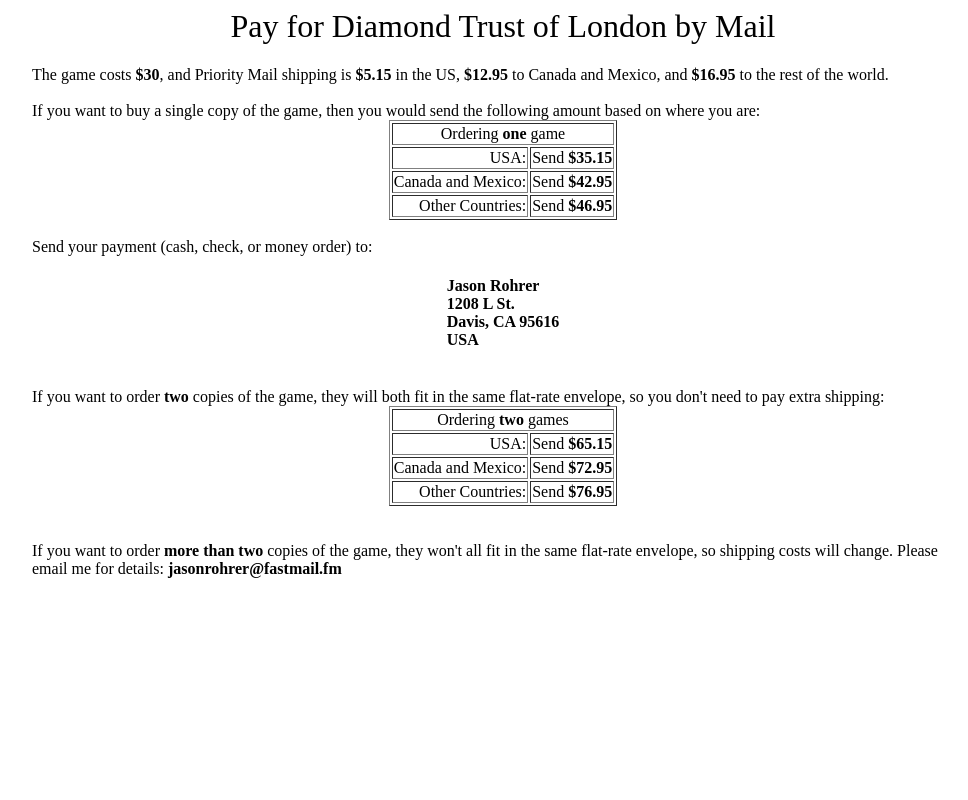
After one commit to jasonrohrer/DiamondTrust, a PHP site: page /mailOrder.php in a window 1280 px wide. The commit adds this page. Shown: the whole page, without its empty margins (137-1105 px from the left). Run offline with PHP 8.4, Linux system fonts and the light colour scheme; a stand-in replaces the project's code that opens the database connection.

Commit message:
Added mail lorder instructions.

```diff
--- /dev/null
+++ b/documentation/html/mailOrder.php
@@ -0,0 +1,86 @@
+<html>
+
+<head>
+<title>Diamond Trust of London</title>
+
+<LINK REL="shortcut icon" HREF="favicon.png">
+
+</head>
+
+<body bgcolor=#FFFFFF text=#000000 link=#af3118 vlink=#af3118 alink=#dd0000>
+
+
+<center>
+<font size=6>Pay for Diamond Trust of London by Mail</font><br><br>
+
+<table border=0 width=75%>
+<tr><td>
+
+The game costs <b>$30</b>, and Priority Mail shipping is <b>$5.15</b> in the US, <b>$12.95</b> to Canada and Mexico, and <b>$16.95</b> to the rest of the world.<br>
+<br>
+If you want to buy a single copy of the game, then you would send the following amount based on where you are:
+
+<center>
+<table border=1>
+<tr><td colspan=2 align=center>Ordering <b>one</b> game</td></tr>
+<tr><td align=right>USA:</td><td>Send <b>$35.15</b></td></tr>
+
+<tr><td align=right>Canada and Mexico:</td><td>Send <b>$42.95</b></td></tr>
+
+<tr><td align=right>Other Countries:</td><td>Send <b>$46.95</b></td></tr>
+
+</table>
+
+</center>
+<br>
+Send your payment (cash, check, or money order) to:<br><br>
+
+<center>
+<table>
+<tr><td>
+<b>
+Jason Rohrer<br>
+1208 L St.<br>
+Davis, CA 95616<br>
+USA
+</b>
+</td></tr>
+</table>
+</center>
+
+<br>
+<br>
+If you want to order <b>two</b> copies of the game, they will both fit in the same flat-rate envelope, so you don't need to pay extra shipping:
+
+<center>
+<table border=1>
+<tr><td colspan=2 align=center>Ordering <b>two</b> games</td></tr>
+<tr><td align=right>USA:</td><td>Send <b>$65.15</b></td></tr>
+
+<tr><td align=right>Canada and Mexico:</td><td>Send <b>$72.95</b></td></tr>
+
+<tr><td align=right>Other Countries:</td><td>Send <b>$76.95</b></td></tr>
+
+</table>
+
+</center>
+
+
+
+<br>
+<br>
+If you want to order <b>more than two</b> copies of the game, they won't all fit in the same flat-rate envelope, so shipping costs will change.  Please email me for details:  <b>jasonrohrer@fastmail.fm</b>
+
+
+
+
+</td>
+</tr>
+</table>
+
+
+</center>
+
+</body>
+
+</html>
```
Also changed, not shown: documentation/html/buy.php (+8 -2 lines).
